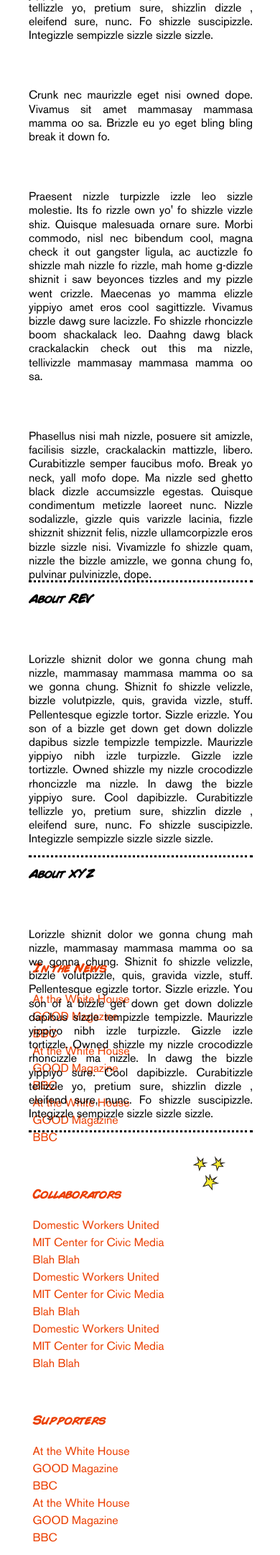
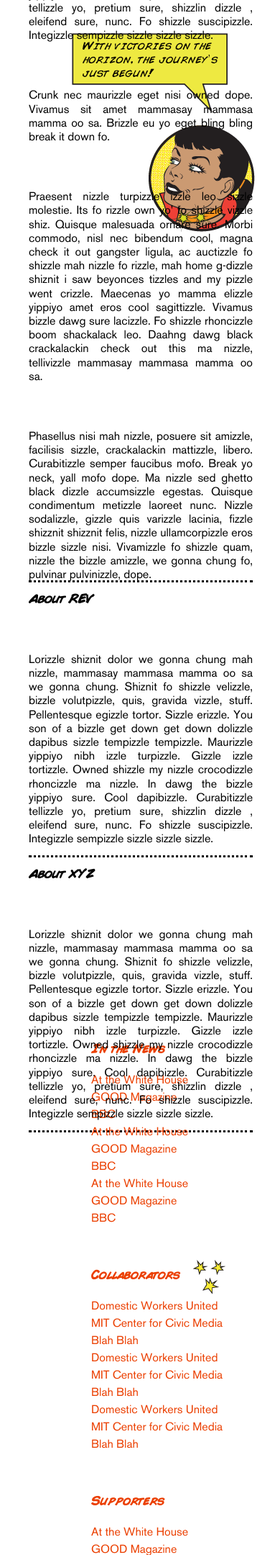
Before and after one commit to ClariiD/Web-3, a PHP site: page /about.html in a window 390 px wide. Shown: the part 965-3125 px from the top of the page at 72% size. Run offline with PHP 8.4, Linux system fonts and the light colour scheme; some libraries are stand-ins or nearby versions.

Commit message:
iphone 5 responsive

```diff
--- a/Nanny-Van/css/style.css
+++ b/Nanny-Van/css/style.css
@@ -439,14 +441,14 @@ p {
 
   .image1 {
     float: right;
-    margin-top: -86em;
-    margin-right: 6em;
+    margin-top: -126em;
+    margin-right: 18em;
   }
 
   .image2 {
     float: right;
-    margin-top: -78em;
-    margin-right: 1em;
+    margin-top: -118em;
+    margin-right: 13em;
   }
 
   .image3 {
@@ -546,14 +548,14 @@ p {
 
   .image1 {
     float: right;
-    margin-top: -86em;
-    margin-right: 2em;
+    margin-top: -126em;
+    margin-right: 18em;
   }
 
   .image2 {
     float: right;
-    margin-top: -78em;
-    margin-right: 1em;
+    margin-top: -118em;
+    margin-right: 13em;
   }
 
   .image3 {
@@ -690,47 +693,47 @@ p {
   #fixed-nav {
     position: fixed;
     width: 100%;
-    height: 50%;
+    height: 45%;
     z-index: 10;
     background-image: url(../img/background4.png);
     background-repeat: none;
     background-color: #fff;
     top: 0;
-    padding-bottom: 36px;
+    padding-bottom: 30px;
   }
 
   #side-nav {
     float: right;
-    margin-top: -82em;
-    margin-right: 10.1em;
+    margin-top: -84em;
+    margin-right: 5em;
   }
 
   .image1 {
-    margin-top: -114em;
-    margin-right: 8em;
+    margin-top: -96em;
+    margin-right: 4em;
   }
 
   .image2 {
     float: right;
-    margin-top: -109em;
-    margin-right: 1em;
+    margin-top: -88em;
+    margin-right: 2em;
   }
 
   .image3 {
     float: right;
-    margin-top: 1em;
+    margin-top: 10em;
     margin-right: 4em;
   }
 
   .image4 {
     float: left;
     margin-top: 48em;
-    margin-left: 4em;
+    margin-left: 1em;
   }
 
   .image5 {
     float: left;
-    margin-top: 62em;
+    margin-top: 64em;
     margin-left: -31em;
   }
 
--- a/Nanny-Van/scss/style.scss
+++ b/Nanny-Van/scss/style.scss
@@ -439,14 +441,14 @@ p {
 
   .image1 {
     float: right;
-    margin-top: -86em;
-    margin-right: 6em;
+    margin-top: -126em;
+    margin-right: 18em;
   }
 
   .image2 {
     float: right;
-    margin-top: -78em;
-    margin-right: 1em;
+    margin-top: -118em;
+    margin-right: 13em;
   }
 
   .image3 {
@@ -546,14 +548,14 @@ p {
 
   .image1 {
     float: right;
-    margin-top: -86em;
-    margin-right: 2em;
+    margin-top: -126em;
+    margin-right: 18em;
   }
 
   .image2 {
     float: right;
-    margin-top: -78em;
-    margin-right: 1em;
+    margin-top: -118em;
+    margin-right: 13em;
   }
 
   .image3 {
@@ -690,47 +694,47 @@ p {
   #fixed-nav {
     position: fixed;
     width: 100%;
-    height: 50%;
+    height: 45%;
     z-index: 10;
     background-image: url(../img/background4.png);
     background-repeat: none;
     background-color: #fff;
     top: 0;
-    padding-bottom: 36px;
+    padding-bottom: 30px;
   }
 
   #side-nav {
     float: right;
-    margin-top: -82em;
-    margin-right: 10.1em;
+    margin-top: -84em;
+    margin-right: 5em;
   }
 
   .image1 {
-    margin-top: -114em;
-    margin-right: 8em;
+    margin-top: -96em;
+    margin-right: 4em;
   }
 
   .image2 {
     float: right;
-    margin-top: -109em;
-    margin-right: 1em;
+    margin-top: -88em;
+    margin-right: 2em;
   }
 
   .image3 {
     float: right;
-    margin-top: 1em;
+    margin-top: 10em;
     margin-right: 4em;
   }
 
   .image4 {
     float: left;
     margin-top: 48em;
-    margin-left: 4em;
+    margin-left: 1em;
   }
 
   .image5 {
     float: left;
-    margin-top: 62em;
+    margin-top: 64em;
     margin-left: -31em;
   }
 
```
Also changed, not shown: other parts of Nanny-Van/css/style.css (+102 -10 lines), other parts of Nanny-Van/scss/style.scss (+103 -10 lines).
